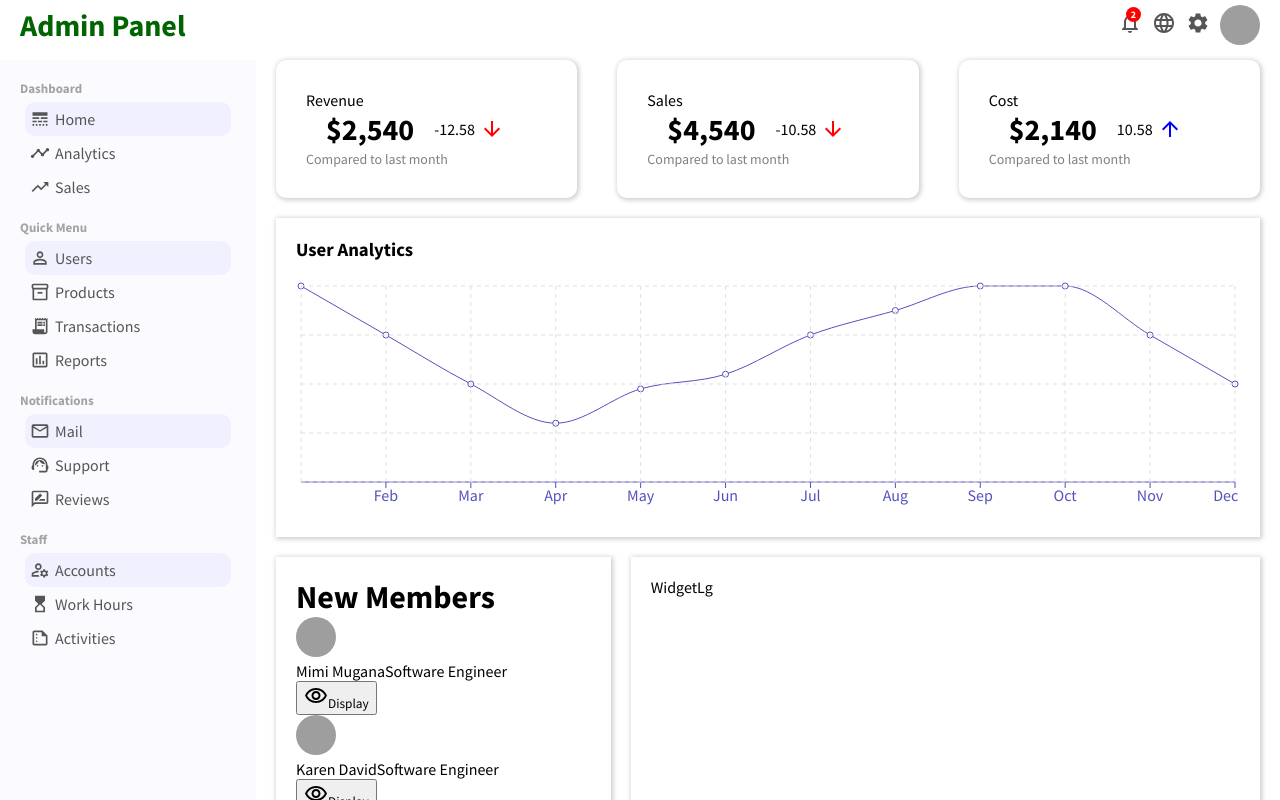
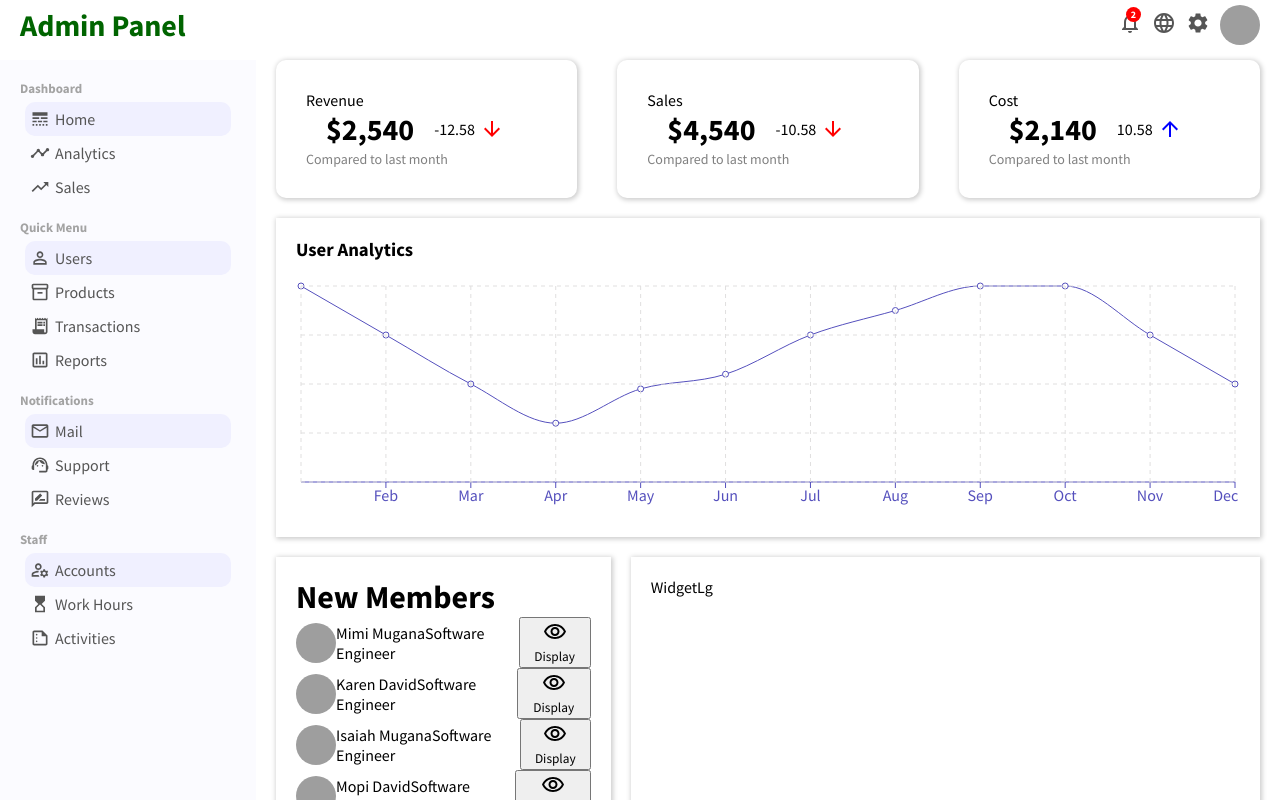
Before and after one commit to PJMantoss/admin_panel, a React (Create React App) app: page / in a window 1280 px wide. Shown: the top 800 px of the page. Built offline with nearby package versions, Linux system fonts and the light colour scheme; grey boxes are pictures that could not be loaded.

Commit message:
update small Widget components

```diff
--- a/src/components/widgetSm/widgetSm.css
+++ b/src/components/widgetSm/widgetSm.css
@@ -17,6 +17,12 @@
     list-style: none;
 }
 
+.widgetSmListItem{
+    display: flex;
+    align-items: center;
+    justify-content: space-between;
+}
+
 .widgetSmListItem .widgetSmImg{
     width: 40px;
     height: 40px;
```
